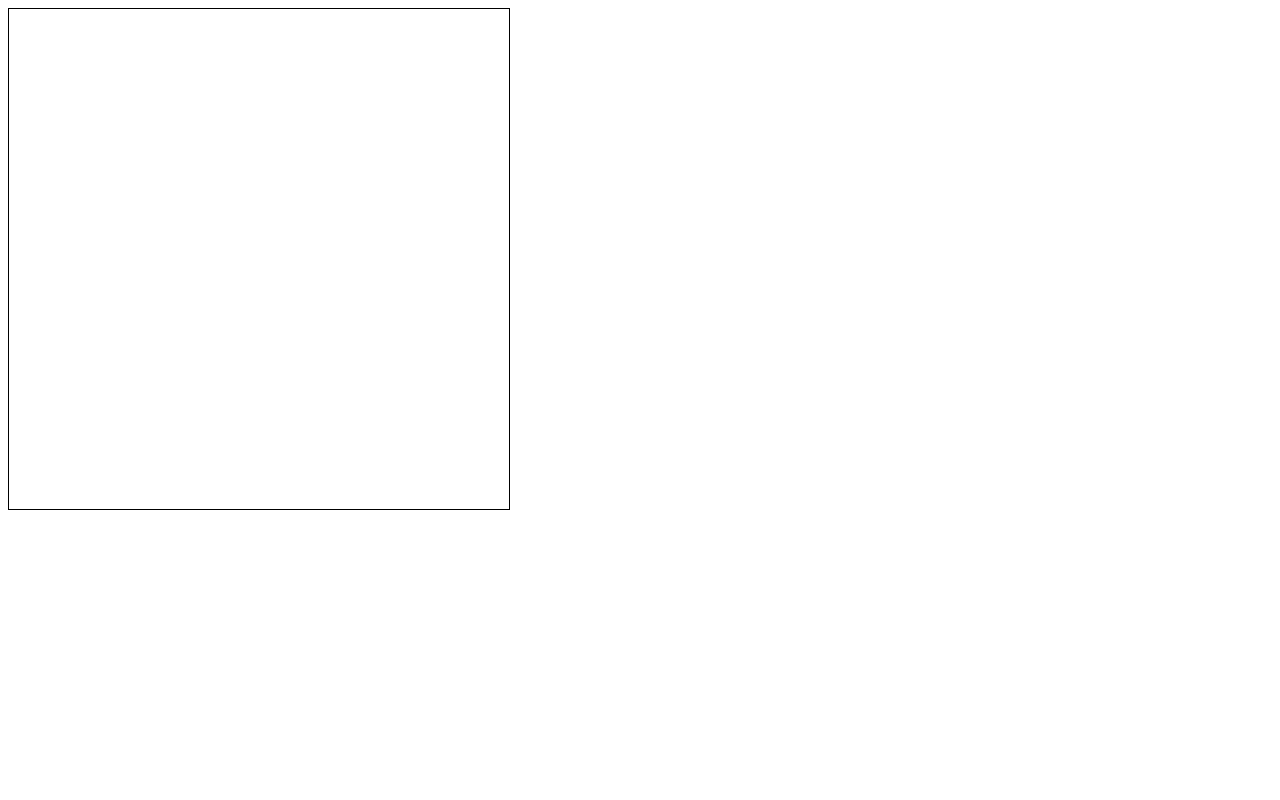
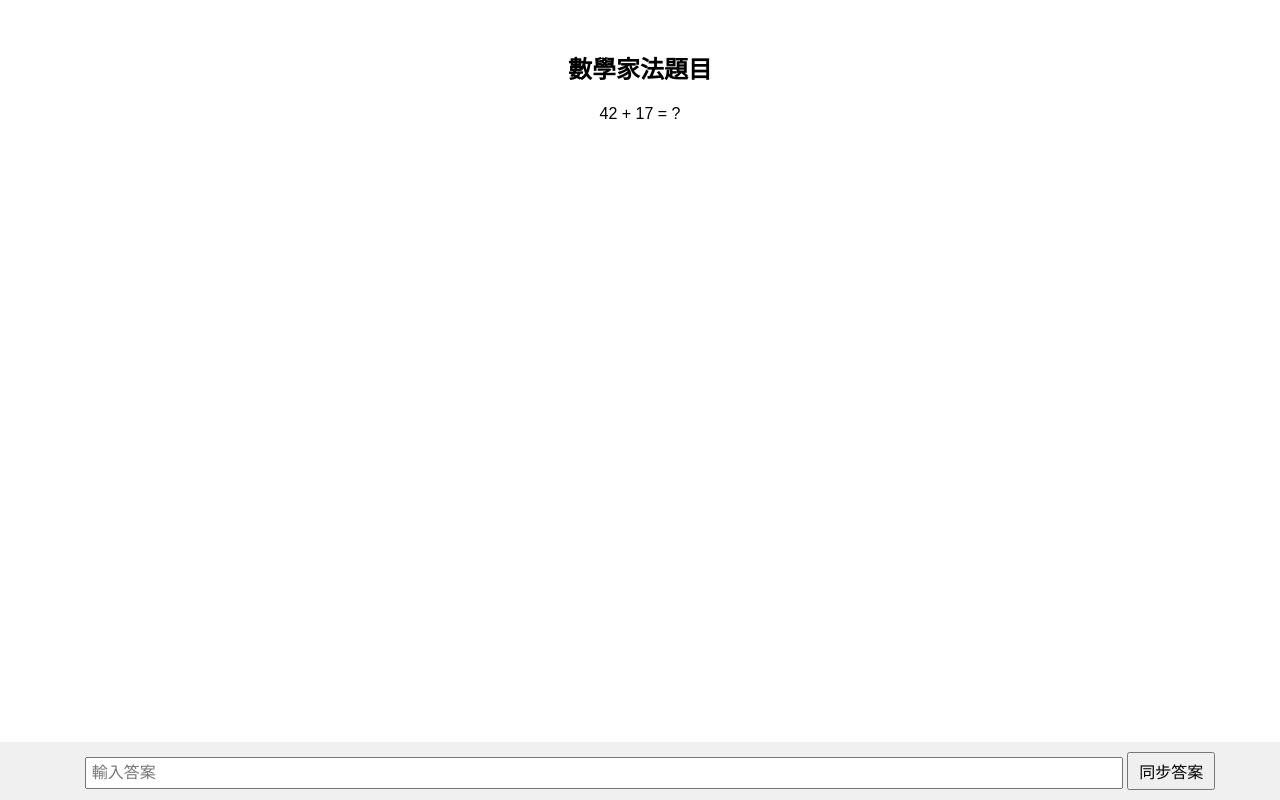
Before and after one commit to April-ying/Visual-inspection, a plain HTML site: page index.html in a window 1280 px wide. Drawn offline with Linux system fonts and the light colour scheme.

Commit message:
手機電腦連線

```diff
--- a/index.html
+++ b/index.html
@@ -3,71 +3,70 @@
 <head>
     <meta charset="UTF-8">
     <meta name="viewport" content="width=device-width, initial-scale=1.0">
-    <title>觸控畫圖工具</title>
+    <title>數學家法題目</title>
     <style>
-        canvas {
-            border: 1px solid #000;
+        body {
+            font-family: Arial, sans-serif;
+            margin: 0;
+            padding: 0;
+            overflow: hidden;
+        }
+
+        #question-container {
+            width: 70%;
+            margin: 50px auto;
+            text-align: center;
+        }
+
+        #answer-container {
+            width: 100%;
+            position: fixed;
+            bottom: 0;
+            background-color: #f0f0f0;
+            padding: 10px;
+            text-align: center;
+        }
+
+        #answer-input {
+            width: 80%;
+            padding: 5px;
+            font-size: 16px;
+        }
+
+        #sync-button {
+            padding: 5px 10px;
+            font-size: 16px;
+            cursor: pointer;
         }
     </style>
 </head>
 <body>
 
-<canvas id="drawingCanvas" width="500" height="500"></canvas>
+<div id="question-container">
+    <h2>數學家法題目</h2>
+    <p id="question">42 + 17 = ?</p>
+</div>
+
+<div id="answer-container">
+    <input type="text" id="answer-input" placeholder="輸入答案">
+    <button id="sync-button" onclick="syncAnswer()">同步答案</button>
+</div>
 
 <script>
-    // 取得 canvas 元素
-    var canvas = document.getElementById('drawingCanvas');
-    var context = canvas.getContext('2d');
+    function syncAnswer() {
+        var answerInput = document.getElementById('answer-input');
+        var answer = answerInput.value;
 
-    // 設定觸控事件
-    canvas.addEventListener('touchstart', startDrawing);
-    canvas.addEventListener('touchmove', draw);
-    canvas.addEventListener('touchend', stopDrawing);
+        // 將答案顯示在電腦螢幕上
+        var answerDisplay = document.createElement('p');
+        answerDisplay.innerHTML = '您的答案：' + answer;
+        document.getElementById('question-container').appendChild(answerDisplay);
 
-    // 設定繪圖參數
-    var isDrawing = false;
-    var lineCoordinates = [];
+        // 將答案同步顯示在手機螢幕上（這裡使用 alert 模擬）
+        alert('手機上的答案：' + answer);
 
-    // 開始繪圖
-    function startDrawing(e) {
-        isDrawing = true;
-        draw(e);  // 避免在移動前有斷線的情況
-    }
-
-    // 繪圖
-    function draw(e) {
-        e.preventDefault(); // 防止滾動
-
-        if (!isDrawing) return;
-
-        // 設定線條樣式
-        context.lineWidth = 5;
-        context.lineCap = 'round';
-        context.lineJoin = 'round';
-        context.strokeStyle = 'black';
-
-        // 取得觸控位置
-        var x = e.touches[0].clientX - canvas.offsetLeft;
-        var y = e.touches[0].clientY - canvas.offsetTop;
-
-        // 將座標紀錄到軌跡陣列
-        lineCoordinates.push({ x, y });
-
-        // 開始繪製路徑
-        context.beginPath();
-        context.moveTo(lineCoordinates[0].x, lineCoordinates[0].y);
-
-        // 繪製連續的線段
-        for (var i = 1; i < lineCoordinates.length; i++) {
-            context.lineTo(lineCoordinates[i].x, lineCoordinates[i].y);
-            context.stroke();
-        }
-    }
-
-    // 結束繪圖
-    function stopDrawing() {
-        isDrawing = false;
-        lineCoordinates = []; // 清空軌跡座標陣列，以便下次繪製
+        // 清空答案輸入欄位
+        answerInput.value = '';
     }
 </script>
 
```
Also changed, not shown: index(success).html (added, +75 -0 lines).
